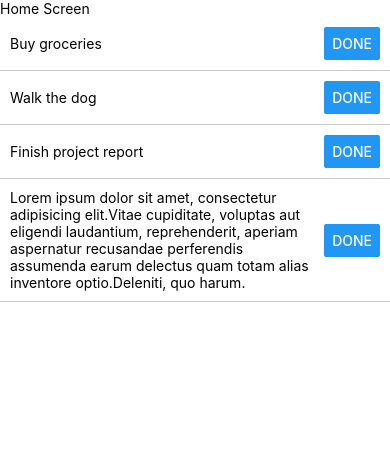
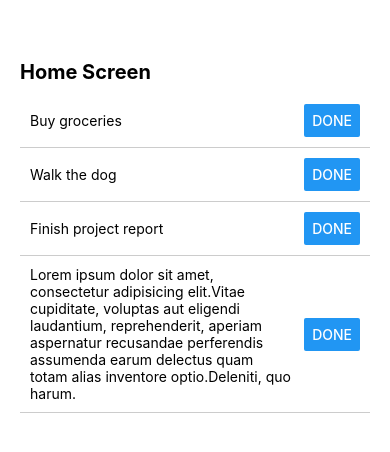
Before and after one commit to Davod0/Expo-Redux-Firebase-TodoApp, a React Native app: screen / in a window 390 px wide. Shown: the top 452 px of the page. Built offline with nearby package versions, Linux system fonts and the light colour scheme.

Commit message:
Added redux-toolkit, react-redux, created a store and implemented  a reducer  (todosReducer)

```diff
--- a/HomeScreen.tsx
+++ b/HomeScreen.tsx
@@ -1,24 +1,27 @@
 import { Button, StyleSheet, Text, View } from "react-native";
-import { mockedTodos } from "./data";
+import { useSelector } from "react-redux";
 
 export default function HomeScreen() {
+  const todos = useSelector((state) => state.todos);
+
   return (
     <View style={s.root}>
-            <Text>Home Screen</Text>
-            {mockedTodos.map(todo => (
+      <Text style={s.headerText}>Home Screen</Text>
+      {todos.map((todo) => (
         <View style={s.item} key={todo.id}>
           <Text style={{ flex: 1 }}>{todo.text}</Text>
           <Button title="Done" />
         </View>
       ))}
     </View>
-    )
+  );
 }
 
 const s = StyleSheet.create({
   root: {
     flex: 1,
-        backgroundColor: "#fff"
+    backgroundColor: "#fff",
+    padding: 20,
   },
   item: {
     flexDirection: "row",
@@ -27,5 +30,11 @@ const s = StyleSheet.create({
     padding: 10,
     borderBottomWidth: 1,
     borderBottomColor: "#ccc",
-    }
-})
+  },
+  headerText: {
+    fontSize: 20,
+    fontWeight: "bold",
+    paddingBottom: 10,
+    paddingTop: 40,
+  },
+});
--- a/package.json
+++ b/package.json
@@ -9,11 +9,13 @@
     "web": "expo start --web"
   },
   "dependencies": {
+    "@reduxjs/toolkit": "^2.3.0",
     "expo": "~51.0.28",
     "expo-status-bar": "~1.12.1",
     "react": "18.2.0",
     "react-native": "0.74.5",
-    "react-native-safe-area-context": "4.10.5"
+    "react-native-safe-area-context": "4.10.5",
+    "react-redux": "^9.1.2"
   },
   "devDependencies": {
     "@babel/core": "^7.20.0",
--- /dev/null
+++ b/store/store.ts
@@ -0,0 +1,11 @@
+import { configureStore } from '@reduxjs/toolkit'
+import { todosReducer } from './todosSlice'
+
+export const store = configureStore({
+    reducer: {
+        todos: todosReducer,
+    },
+})
+
+export type RootState = ReturnType<typeof store.getState>
+export type AppDispatch = typeof store.dispatch
--- /dev/null
+++ b/store/todosSlice.ts
@@ -0,0 +1,13 @@
+import { createSlice } from "@reduxjs/toolkit";
+import { mockedTodos } from "../data";
+
+
+
+const todosSlice = createSlice({
+    name: "todos",
+    initialState: mockedTodos,
+    reducers: {}
+})
+
+export const todosReducer = todosSlice.reducer;
+export const { } = todosSlice.actions;
```
Also changed, not shown: App.tsx (+5 -3 lines), 1 other file (tests, documents, lock files or other folders). Lines whose indentation alone changed are shown as unchanged.
